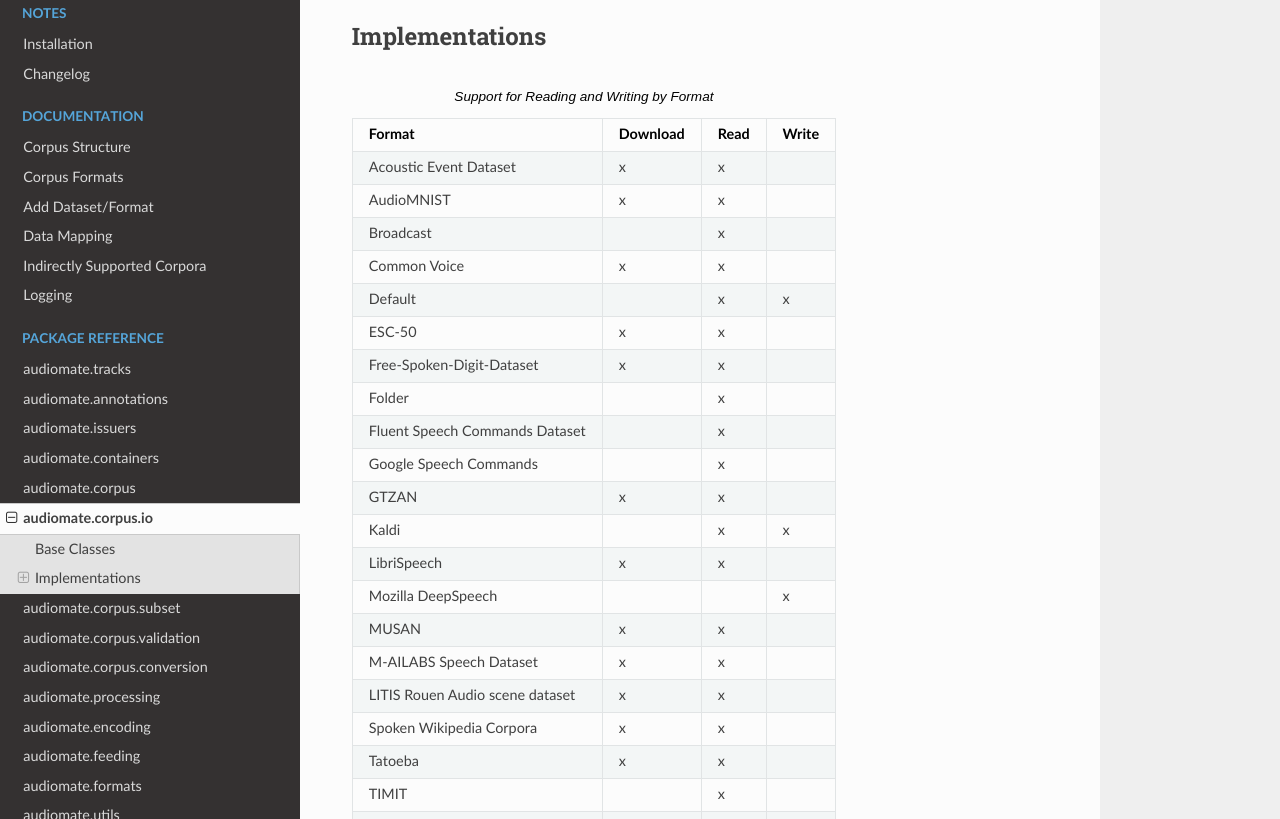
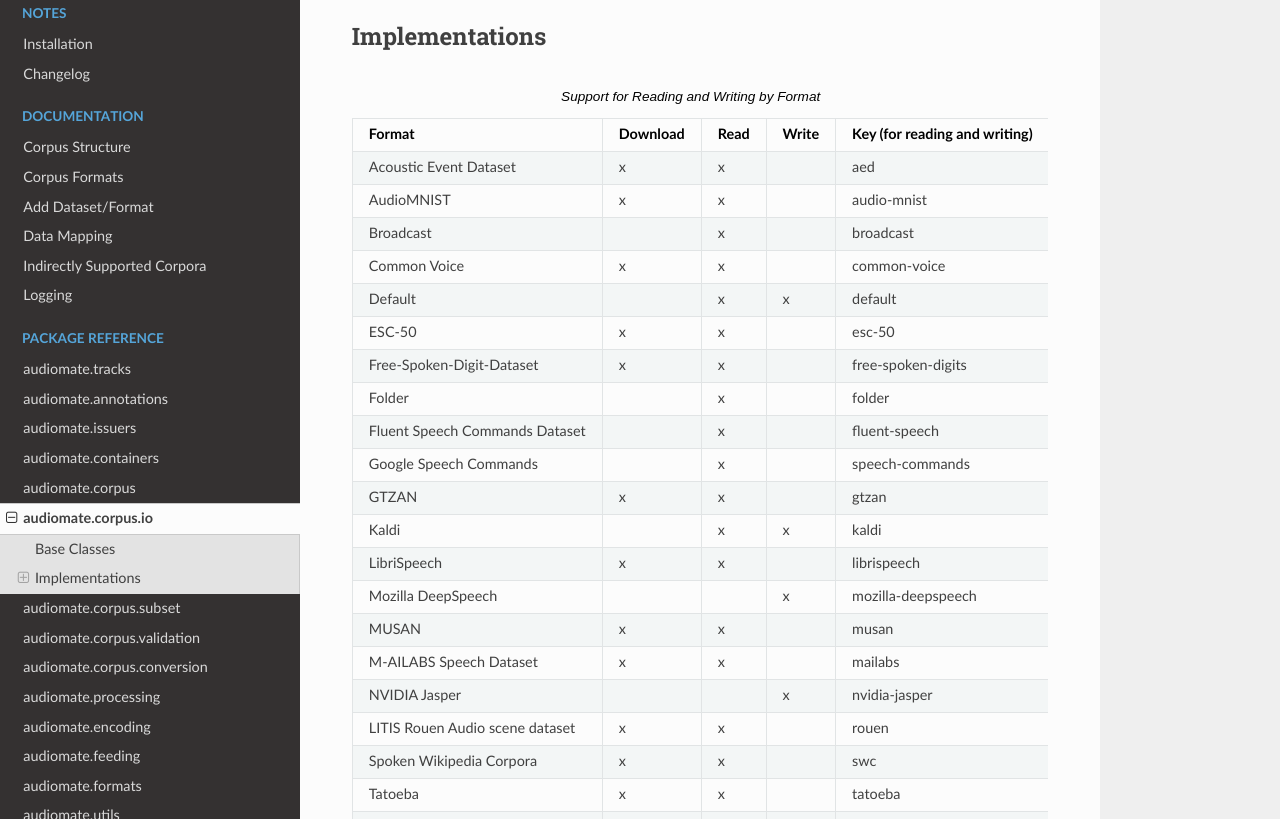
Before and after one commit to ynop/audiomate, a Sphinx documentation site: the page built from docs/reference/io.rst, in a window 1280 px wide and 1400 px high, scrolled down 683 px, cut to the strip 133-952 px from the top of the window. Built offline with Sphinx 7.4.7 and the Read the Docs theme 2.0.0, drawn with Linux system fonts in a browser that asks for light colours; some of the changed text lies outside the part shown.

```diff
--- a/docs/reference/io.rst
+++ b/docs/reference/io.rst
@@ -38,34 +38,35 @@ Implementations
 .. table:: Support for Reading and Writing by Format
 
 
-  ================================  ========  =====  =======
-  Format                            Download  Read   Write
-  ================================  ========  =====  =======
-  Acoustic Event Dataset            x         x
-  AudioMNIST                        x         x
-  Broadcast                                   x
-  Common Voice                      x         x
-  Default                                     x      x
-  ESC-50                            x         x
-  Free-Spoken-Digit-Dataset         x         x
-  Folder                                      x
-  Fluent Speech Commands Dataset              x
-  Google Speech Commands                      x
-  GTZAN                             x         x
-  Kaldi                                       x      x
-  LibriSpeech                       x         x
-  Mozilla DeepSpeech                                 x
-  MUSAN                             x         x
-  M-AILABS Speech Dataset           x         x
-  LITIS Rouen Audio scene dataset   x         x
-  Spoken Wikipedia Corpora          x         x
-  Tatoeba                           x         x
-  TIMIT                                       x
-  TUDA German Distant Speech        x         x
-  Urbansound8k                                x
-  VoxForge                          x         x
-  Wav2Letter                                         x
-  ================================  ========  =====  =======
+  ================================  ========  =====  ======= ==================
+  Format                            Download  Read   Write   Key (for reading and writing)
+  ================================  ========  =====  ======= ==================
+  Acoustic Event Dataset            x         x              aed
+  AudioMNIST                        x         x              audio-mnist
+  Broadcast                                   x              broadcast
+  Common Voice                      x         x              common-voice
+  Default                                     x      x       default
+  ESC-50                            x         x              esc-50
+  Free-Spoken-Digit-Dataset         x         x              free-spoken-digits
+  Folder                                      x              folder
+  Fluent Speech Commands Dataset              x              fluent-speech
+  Google Speech Commands                      x              speech-commands
+  GTZAN                             x         x              gtzan
+  Kaldi                                       x      x       kaldi
+  LibriSpeech                       x         x              librispeech
+  Mozilla DeepSpeech                                 x       mozilla-deepspeech
+  MUSAN                             x         x              musan
+  M-AILABS Speech Dataset           x         x              mailabs
+  NVIDIA Jasper                                      x       nvidia-jasper
+  LITIS Rouen Audio scene dataset   x         x              rouen
+  Spoken Wikipedia Corpora          x         x              swc
+  Tatoeba                           x         x              tatoeba
+  TIMIT                                       x              timit
+  TUDA German Distant Speech        x         x              tuda
+  Urbansound8k                                x              urbansound8k
+  VoxForge                          x         x              voxforge
+  Wav2Letter                                         x       wav2letter
+  ================================  ========  =====  ======= ==================
 
 Acoustic Event Dataset
 ^^^^^^^^^^^^^^^^^^^^^^
```
Also changed, not shown: docs/notes/changelog.rst (+11 -0 lines), setup.py (+26 -25 lines), 2 other files.
